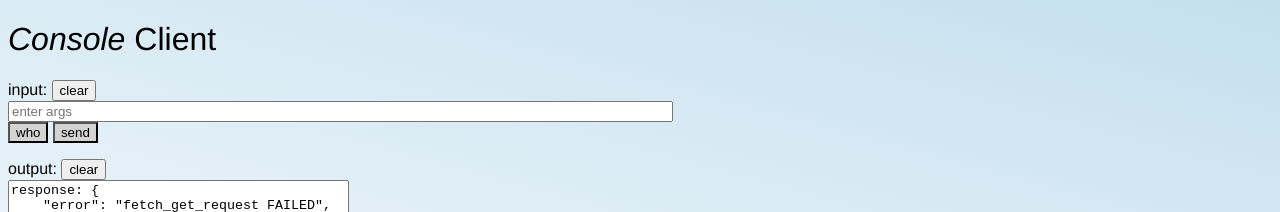
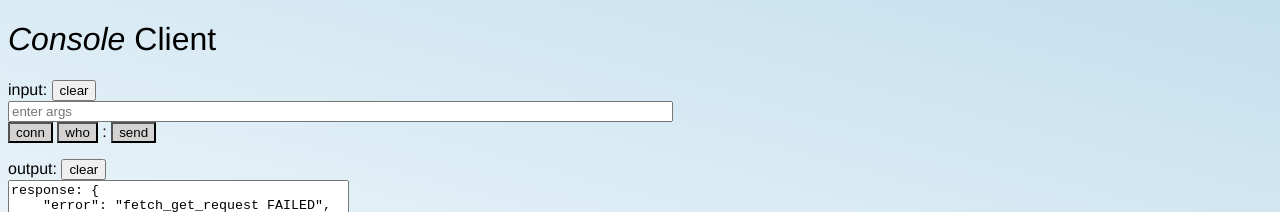
Before and after one commit to mthiebaux/JSNtemplate, a plain HTML site: page console/index.html in a window 1280 px wide. Shown: the top 212 px of the page. Drawn offline with Linux system fonts and the light colour scheme; no server answers.

Commit message:
Added button for client reconnect.

```diff
--- a/console/client.js
+++ b/console/client.js
@@ -180,6 +180,11 @@ function submit_send()	{
 
 }
 
+function submit_reconnect()	{
+
+	fetch_get_request( "uuid", receive_uuid_request );
+}
+
 /////////////////////////////////////////////////////////
 
 function default_enter_input_event( text_input, text_event ) {
--- a/console/index.html
+++ b/console/index.html
@@ -34,8 +34,11 @@
 				size="80em"></input>
 
 			<br>
+			<button onclick="submit_reconnect()" style="background-color:lightgrey"
+				>conn</button>
 			<button onclick="submit_who()" style="background-color:lightgrey"
 				>who</button>
+			:
 			<button onclick="submit_send()" style="background-color:lightgrey"
 				>send</button>
 			<p>
```
Also changed, not shown: README.md.
